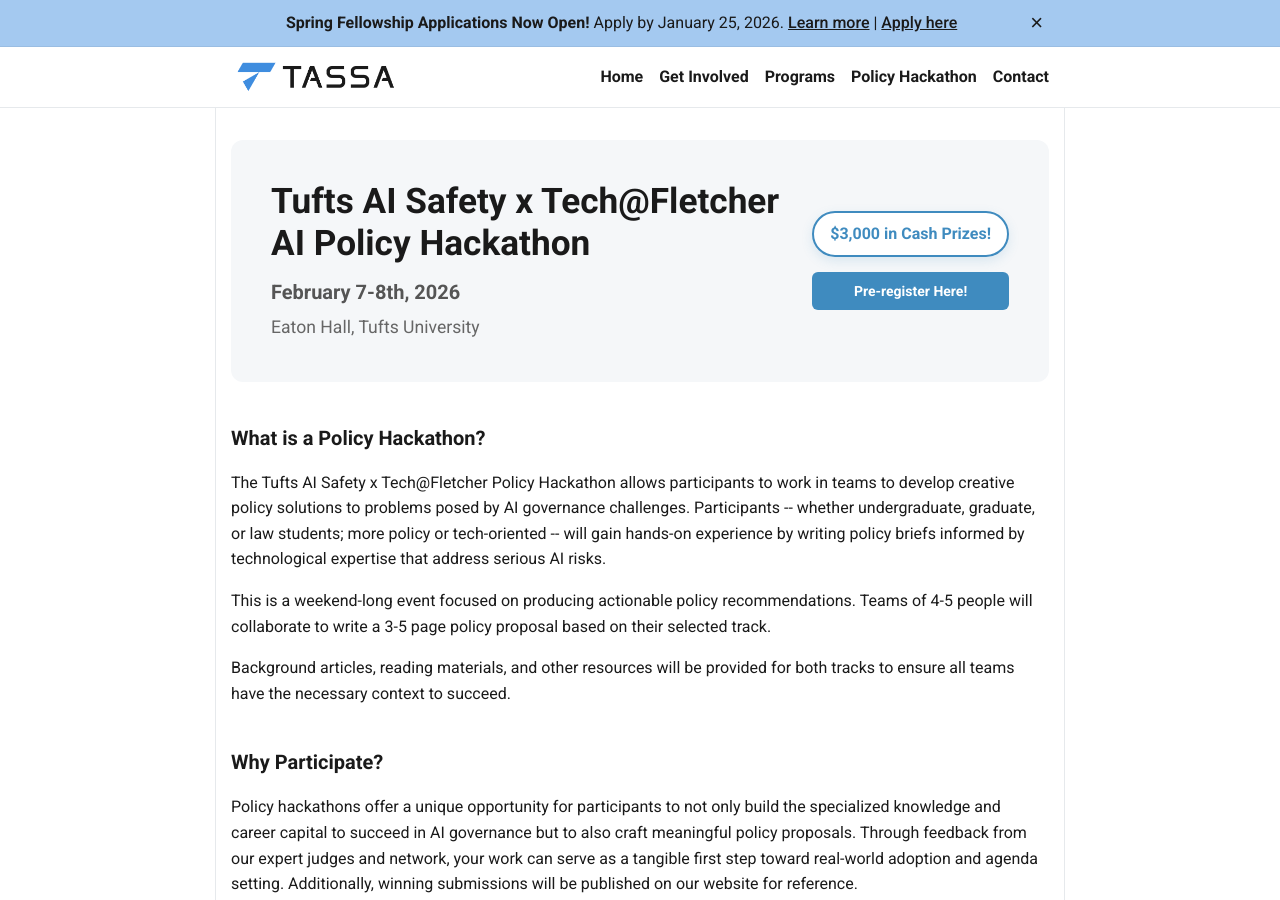
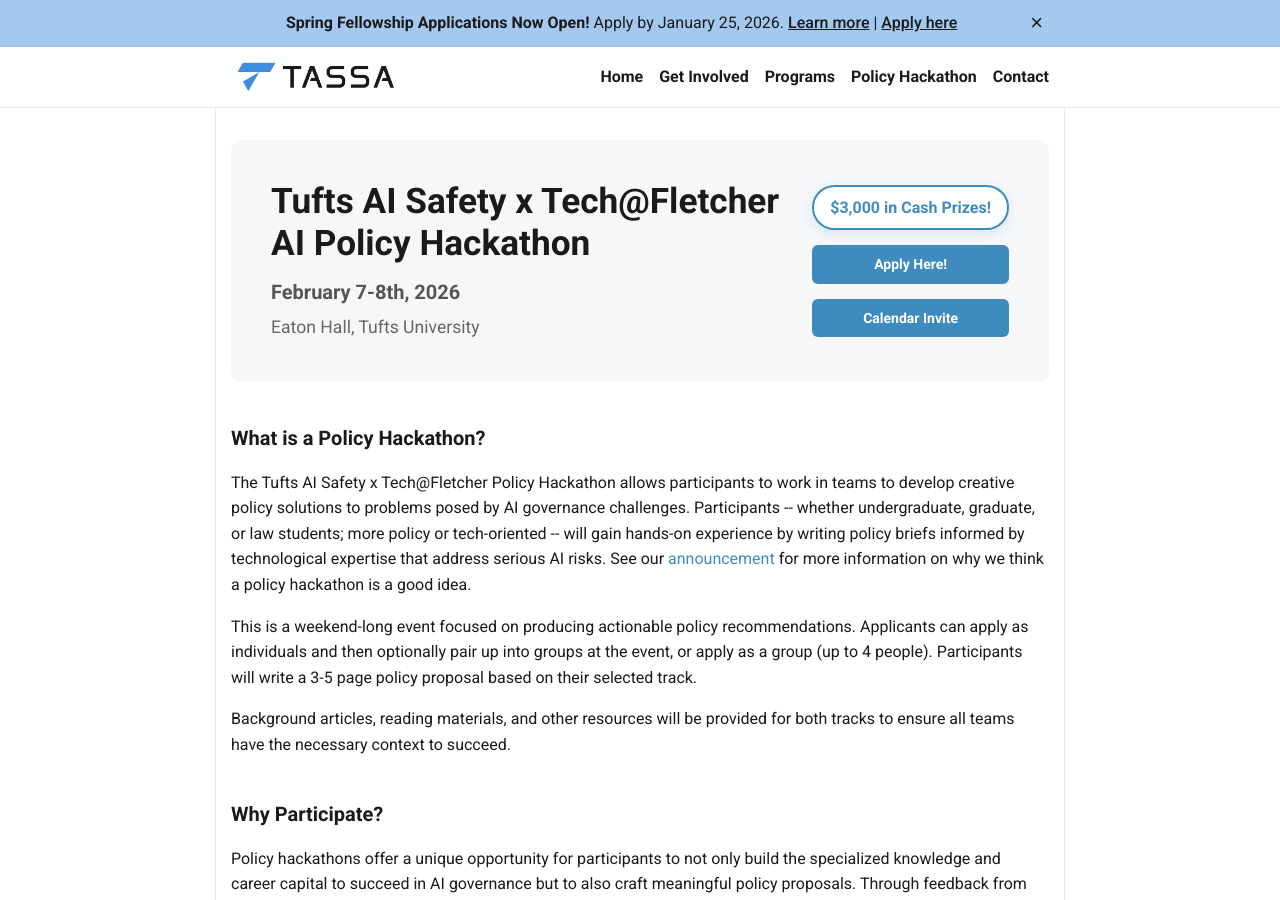
Before and after one commit to tuftsaisafety/tuftsaisafety.github.io, a Jekyll site: the page built from pages/policy-hackathon.html, in a window 1280 px wide and 900 px high. Built offline with Jekyll 4.4.1, drawn with Linux system fonts in a browser that asks for light colours; some of the changed text lies outside the part shown.

Commit message:
content(policy-hackathon): update registration links and group info

```diff
--- a/pages/policy-hackathon.html
+++ b/pages/policy-hackathon.html
@@ -16,8 +16,9 @@
                 <div class="prize-banner">
                     <strong>$3,000 in Cash Prizes!</strong>
                 </div>
+                <a href="/policy-hackathon-application/" class="btn">Apply Here!</a>
                 <a href="https://luma.com/jgv70ogp" target="_blank" rel="noopener" class="btn"
-                    >Pre-register Here!</a
+                    >Calendar Invite</a
                 >
             </div>
         </div>
@@ -29,12 +30,15 @@
                 teams to develop creative policy solutions to problems posed by AI governance
                 challenges. Participants -- whether undergraduate, graduate, or law students; more
                 policy or tech-oriented -- will gain hands-on experience by writing policy briefs
-                informed by technological expertise that address serious AI risks.
+                informed by technological expertise that address serious AI risks. See our
+                <a href="/policy-hackathon-announcement/">announcement</a> for more information on
+                why we think a policy hackathon is a good idea.
             </p>
             <p>
                 This is a weekend-long event focused on producing actionable policy recommendations.
-                Teams of 4-5 people will collaborate to write a 3-5 page policy proposal based on
-                their selected track.
+                Applicants can apply as individuals and then optionally pair up into groups at the
+                event, or apply as a group (up to 4 people). Participants will write a 3-5 page
+                policy proposal based on their selected track.
             </p>
             <p>
                 Background articles, reading materials, and other resources will be provided for
@@ -168,17 +172,9 @@
                 <div class="column">
                     <h3>Registration</h3>
                     <p>
-                        Our applications to register are not yet open.
-                        <br />
-                        Want to stay up-to-date? Pre-register on Luma:
+                        Applications are now open!
                         <br /><br />
-                        <a
-                            href="https://luma.com/jgv70ogp"
-                            target="_blank"
-                            rel="noopener"
-                            class="btn"
-                            >Pre-register Here!</a
-                        >
+                        <a href="/policy-hackathon-application/" class="btn">Apply Here!</a>
                     </p>
                 </div>
             </div>
```
